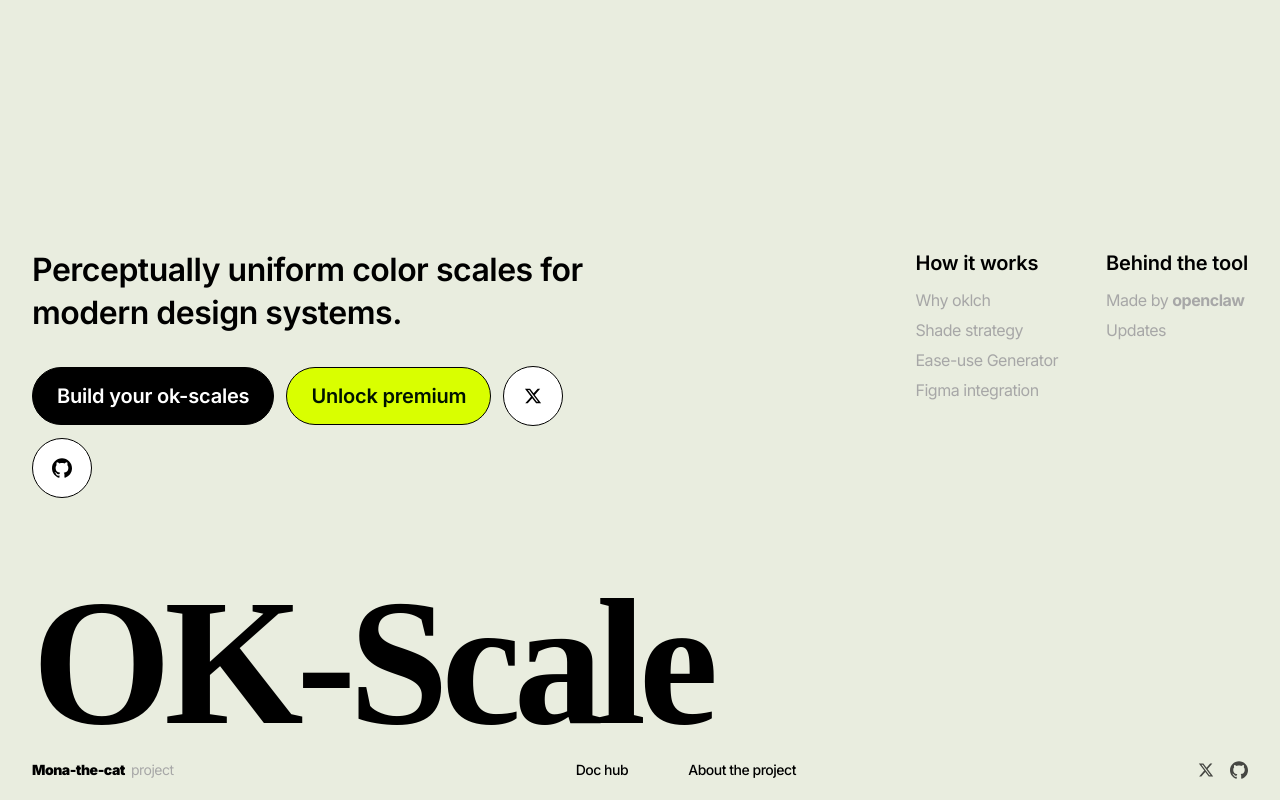
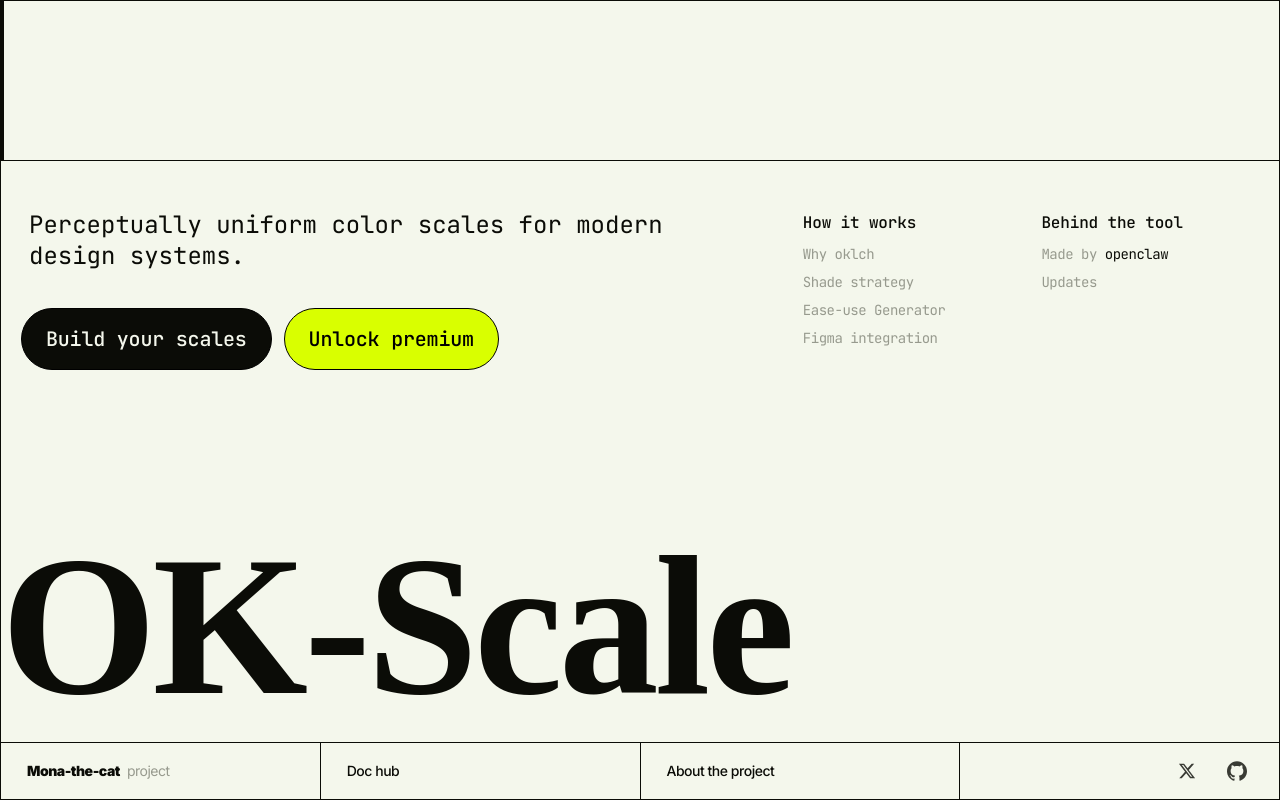
Before and after one commit to BIAsia/okscale, a Preact app: page / in a window 1280 px wide. Built offline with nearby package versions, Linux system fonts and the light colour scheme; a web font is replaced by a local one.

Commit message:
fix: UI problems

```diff
--- a/src/pages/LandingPage.tsx
+++ b/src/pages/LandingPage.tsx
@@ -1,5 +1,6 @@
 import { useState, useRef } from 'preact/hooks';
 import type { FullPalette, PaletteEntry } from '../lib/palette';
+import { contrastRatio } from '../lib/contrast';
 
 type LandingPageProps = {
   baseHex: string;
@@ -114,13 +115,16 @@ function BannerColumn(props: {
       {hasScale ? (
         <div class="landing-banner-shades">
           {scale.map(function (item, i) {
+            var darkContrast = contrastRatio('#0b0c07', item.hex);
+            var lightContrast = contrastRatio('#f4f7ec', item.hex);
+            var stepColor = darkContrast >= lightContrast ? 'rgba(11,12,7,0.55)' : 'rgba(244,247,236,0.65)';
             return (
               <div
                 key={i}
                 class="landing-banner-shade"
                 style={{ background: item.hex }}
               >
-                <span class="landing-banner-shade-step">{item.step}</span>
+                <span class="landing-banner-shade-step" style={{ color: stepColor }}>{item.step}</span>
               </div>
             );
           })}
@@ -134,7 +138,7 @@ function BannerColumn(props: {
 
 function LandingContent(props: { onNavigate: (to: string) => void }) {
   return (
-    <div class="landing-content section">
+    <div class="landing-content">
       <div class="landing-content-left">
         <h1 class="landing-tagline">
           Perceptually uniform color scales for modern design systems.
@@ -147,33 +151,11 @@ function LandingContent(props: { onNavigate: (to: string) => void }) {
               props.onNavigate('/app');
             }}
           >
-            Build your ok-scales
+            Build your scales
           </button>
           <button type="button" class="landing-btn landing-btn-accent">
             Unlock premium
           </button>
-          <a
-            class="landing-icon-btn"
-            href="https://x.com"
-            target="_blank"
-            rel="noreferrer"
-            aria-label="X (Twitter)"
-          >
-            <svg width="18" height="18" viewBox="0 0 24 24" fill="currentColor" aria-hidden="true">
-              <path d="M18.244 2.25h3.308l-7.227 8.26 8.502 11.24H16.17l-5.214-6.817L4.99 21.75H1.68l7.73-8.835L1.254 2.25H8.08l4.713 6.231zm-1.161 17.52h1.833L7.084 4.126H5.117z" />
-            </svg>
-          </a>
-          <a
-            class="landing-icon-btn"
-            href="https://github.com/BIAsia/okscale"
-            target="_blank"
-            rel="noreferrer"
-            aria-label="GitHub"
-          >
-            <svg width="20" height="20" viewBox="0 0 24 24" fill="currentColor" aria-hidden="true">
-              <path d="M12 .297c-6.63 0-12 5.373-12 12 0 5.303 3.438 9.8 8.205 11.385.6.113.82-.258.82-.577 0-.285-.01-1.04-.015-2.04-3.338.724-4.042-1.61-4.042-1.61C4.422 18.07 3.633 17.7 3.633 17.7c-1.087-.744.084-.729.084-.729 1.205.084 1.838 1.236 1.838 1.236 1.07 1.835 2.809 1.305 3.495.998.108-.776.417-1.305.76-1.605-2.665-.3-5.466-1.332-5.466-5.93 0-1.31.465-2.38 1.235-3.22-.135-.303-.54-1.523.105-3.176 0 0 1.005-.322 3.3 1.23.96-.267 1.98-.399 3-.405 1.02.006 2.04.138 3 .405 2.28-1.552 3.285-1.23 3.285-1.23.645 1.653.24 2.873.12 3.176.765.84 1.23 1.91 1.23 3.22 0 4.61-2.805 5.625-5.475 5.92.42.36.81 1.096.81 2.22 0 1.606-.015 2.896-.015 3.286 0 .315.21.69.825.57C20.565 22.092 24 17.592 24 12.297c0-6.627-5.373-12-12-12" />
-            </svg>
-          </a>
         </div>
       </div>
       <div class="landing-content-right">
@@ -209,14 +191,25 @@ function LandingHeroType() {
 function LandingFooter(props: { onNavigate: (to: string) => void }) {
   return (
     <footer class="landing-footer">
+      <div class="landing-footer-cell">
         <div class="landing-footer-brand">
           <span class="landing-footer-name">Mona-the-cat</span>
           <span class="landing-footer-label">project</span>
         </div>
-      <nav class="landing-footer-nav" aria-label="Footer navigation">
-        <a href="/docs" onClick={function (e: Event) { e.preventDefault(); props.onNavigate('/docs'); }}>Doc hub</a>
-        <a href="#">About the project</a>
-      </nav>
+      </div>
+      <div class="landing-footer-cell">
+        <a
+          class="landing-footer-link"
+          href="/docs"
+          onClick={function (e: Event) { e.preventDefault(); props.onNavigate('/docs'); }}
+        >
+          Doc hub
+        </a>
+      </div>
+      <div class="landing-footer-cell">
+        <a class="landing-footer-link" href="#">About the project</a>
+      </div>
+      <div class="landing-footer-cell">
         <div class="landing-footer-icons">
           <a
             class="landing-footer-icon-btn"
@@ -225,7 +218,7 @@ function LandingFooter(props: { onNavigate: (to: string) => void }) {
             rel="noreferrer"
             aria-label="X (Twitter)"
           >
-          <svg width="16" height="16" viewBox="0 0 24 24" fill="currentColor" aria-hidden="true">
+            <svg width="18" height="18" viewBox="0 0 24 24" fill="currentColor" aria-hidden="true">
               <path d="M18.244 2.25h3.308l-7.227 8.26 8.502 11.24H16.17l-5.214-6.817L4.99 21.75H1.68l7.73-8.835L1.254 2.25H8.08l4.713 6.231zm-1.161 17.52h1.833L7.084 4.126H5.117z" />
             </svg>
           </a>
@@ -236,11 +229,12 @@ function LandingFooter(props: { onNavigate: (to: string) => void }) {
             rel="noreferrer"
             aria-label="GitHub"
           >
-          <svg width="18" height="18" viewBox="0 0 24 24" fill="currentColor" aria-hidden="true">
+            <svg width="20" height="20" viewBox="0 0 24 24" fill="currentColor" aria-hidden="true">
               <path d="M12 .297c-6.63 0-12 5.373-12 12 0 5.303 3.438 9.8 8.205 11.385.6.113.82-.258.82-.577 0-.285-.01-1.04-.015-2.04-3.338.724-4.042-1.61-4.042-1.61C4.422 18.07 3.633 17.7 3.633 17.7c-1.087-.744.084-.729.084-.729 1.205.084 1.838 1.236 1.838 1.236 1.07 1.835 2.809 1.305 3.495.998.108-.776.417-1.305.76-1.605-2.665-.3-5.466-1.332-5.466-5.93 0-1.31.465-2.38 1.235-3.22-.135-.303-.54-1.523.105-3.176 0 0 1.005-.322 3.3 1.23.96-.267 1.98-.399 3-.405 1.02.006 2.04.138 3 .405 2.28-1.552 3.285-1.23 3.285-1.23.645 1.653.24 2.873.12 3.176.765.84 1.23 1.91 1.23 3.22 0 4.61-2.805 5.625-5.475 5.92.42.36.81 1.096.81 2.22 0 1.606-.015 2.896-.015 3.286 0 .315.21.69.825.57C20.565 22.092 24 17.592 24 12.297c0-6.627-5.373-12-12-12" />
             </svg>
           </a>
         </div>
+      </div>
     </footer>
   );
 }
--- a/src/styles/global.css
+++ b/src/styles/global.css
@@ -18,7 +18,7 @@ body {
   line-height: 1.5;
   letter-spacing: -0.48px;
   color: var(--ok-neutral-950);
-  background: var(--ok-neutral-100);
+  background: #f4f7ec;
 }
 
 ::selection {
@@ -1167,17 +1167,21 @@ a:focus-visible {
 /* ── Landing Page Redesign ── */
 
 .landing-wrap {
-  min-height: 100vh;
-  background: var(--ok-neutral-100);
+  height: 100dvh;
+  min-height: 600px;
+  background: #f4f7ec;
   display: flex;
   flex-direction: column;
+  border: 1.5px solid #0b0c07;
+  overflow: hidden;
 }
 
 /* Banner: 4-column color strip */
 .landing-banner {
   display: flex;
   width: 100%;
-  height: 200px;
+  height: 160px;
+  border-bottom: 1.5px solid #0b0c07;
 }
 
 /* ── Banner column ── */
@@ -1188,17 +1192,23 @@ a:focus-visible {
   overflow: hidden;
   cursor: pointer;
   min-width: 0;
-  transition: flex-grow 0.45s cubic-bezier(0.4, 0, 0.2, 1);
+  transition: flex 0.45s cubic-bezier(0.4, 0, 0.2, 1);
+  border-right: 1.5px solid #0b0c07;
+}
+.landing-banner-col:last-child {
+  border-right: none;
 }
 
 /* Hovered column: expand to fill nearly all space */
 .landing-banner-col--expanded {
-  flex-grow: 11;
-}
-
-/* Other columns while a sibling is expanded: collapse to nothing */
+  flex: 1 1 100%;
+}
+
+/* Other columns while a sibling is expanded: collapse to zero width */
 .landing-banner-col--other-hidden {
-  flex-grow: 0.001;
+  flex: 0 0 0;
+  min-width: 0;
+  border-right: none;
 }
 
 /* Collapsing column: flex returns to 1 (default), shades still visible */
@@ -1225,9 +1235,10 @@ a:focus-visible {
 
 /* Palette name label shown in solid (stable) state */
 .landing-banner-label {
-  font-family: 'Inter', sans-serif;
+  font-family: 'JetBrains Mono', monospace;
   font-weight: 400;
-  font-size: 14px;
+  font-size: 16px;
+  line-height: 22px;
   color: rgba(0, 0, 0, 0.45);
   mix-blend-mode: multiply;
   letter-spacing: 0;
@@ -1259,14 +1270,13 @@ a:focus-visible {
   padding-bottom: 10px;
 }
 
-/* Step number (50, 100, … 950) shown inside each shade strip */
+/* Step number shown inside each shade strip — color set via inline style */
 .landing-banner-shade-step {
-  font-family: 'Inter', sans-serif;
-  font-weight: 500;
-  font-size: 10px;
+  font-family: 'JetBrains Mono', monospace;
+  font-weight: 400;
+  font-size: 12px;
   line-height: 1;
-  color: rgba(0, 0, 0, 0.35);
-  mix-blend-mode: multiply;
+  mix-blend-mode: normal;
   user-select: none;
   white-space: nowrap;
 }
@@ -1275,28 +1285,29 @@ a:focus-visible {
 .landing-content {
   display: flex;
   justify-content: space-between;
-  gap: 48px;
-  padding: 48px 32px 0;
-  max-width: 1280px;
-  margin: 0 auto;
+  align-items: flex-start;
   width: 100%;
+  padding: 0;
+  /* no bottom border — OK-Scale hero sits directly below with no divider */
 }
 
 .landing-content-left {
   flex: 1;
-  max-width: 600px;
+  min-width: 0;
   display: flex;
   flex-direction: column;
-  gap: 32px;
+  gap: 37px;
+  padding: 48px 20px;
 }
 
 .landing-tagline {
-  font-family: 'Inter', sans-serif;
-  font-weight: 600;
-  font-size: 32px;
-  line-height: 1.35;
-  letter-spacing: -0.5px;
-  color: #000;
+  font-family: 'JetBrains Mono', monospace;
+  font-weight: 400;
+  font-size: 24px;
+  line-height: normal;
+  letter-spacing: 0;
+  color: #0b0c07;
+  padding-left: 8px;
 }
 
 .landing-actions {
@@ -1311,14 +1322,16 @@ a:focus-visible {
   align-items: center;
   justify-content: center;
   cursor: pointer;
-  font-family: 'Inter', sans-serif;
-  font-weight: 600;
+  font-family: 'JetBrains Mono', monospace;
+  font-weight: 500;
   font-size: 20px;
+  line-height: 28px;
   letter-spacing: -0.2px;
   padding: 16px 24px;
   border-radius: 999px;
-  border: 1px solid #000;
+  border: 1.5px solid #000;
   transition: transform 0.15s ease;
+  white-space: nowrap;
 }
 
 .landing-btn:hover {
@@ -1326,13 +1339,13 @@ a:focus-visible {
 }
 
 .landing-btn-dark {
-  background: #000;
-  color: #fff;
+  background: #0b0c07;
+  color: #f4f7ec;
 }
 
 .landing-btn-accent {
-  background: var(--ok-highlight);
-  color: var(--ok-highlight-fg);
+  background: #d9ff00;
+  color: #000;
 }
 
 .landing-icon-btn {
@@ -1356,49 +1369,58 @@ a:focus-visible {
 /* Right side link groups */
 .landing-content-right {
   display: flex;
-  gap: 48px;
   flex-shrink: 0;
+  padding-right: 48px;
 }
 
 .landing-link-group {
   display: flex;
   flex-direction: column;
   gap: 6px;
+  padding: 48px;
 }
 
 .landing-link-title {
-  font-family: 'Inter', sans-serif;
-  font-weight: 600;
-  font-size: 20px;
-  letter-spacing: -0.2px;
-  color: #000;
-  margin-bottom: 4px;
+  font-family: 'JetBrains Mono', monospace;
+  font-weight: 500;
+  font-size: 16px;
+  line-height: 28px;
+  letter-spacing: -0.16px;
+  color: #0b0c07;
+  margin-bottom: 0;
 }
 
 .landing-link {
-  font-family: 'Inter', sans-serif;
+  font-family: 'JetBrains Mono', monospace;
   font-weight: 400;
-  font-size: 16px;
-  color: #a7a7a7;
+  font-size: 14px;
+  line-height: 22px;
+  color: #979a8e;
   text-decoration: none;
   transition: color 0.2s ease;
+  white-space: nowrap;
 }
 
 .landing-link:hover {
-  color: #000;
+  color: #0b0c07;
+}
+
+.landing-link strong {
+  font-weight: 400;
+  color: #0b0c07;
 }
 
 /* Giant hero type */
 .landing-hero-type {
-  flex: 1;
+  flex: 1 1 0;
+  min-height: clamp(100px, 15vw, 200px);
   display: flex;
   align-items: flex-end;
-  padding: 0 32px;
-  max-width: 1280px;
-  margin: 0 auto;
+  padding: 0 0 clamp(8px, 1.25vw, 16px) 0;
   width: 100%;
   overflow: hidden;
   animation: landing-hero-enter 0.8s ease-out 0.3s both;
+  border-bottom: 1.5px solid #0b0c07;
 }
 
 @keyframes landing-hero-enter {
@@ -1415,77 +1437,91 @@ a:focus-visible {
 .landing-hero-text {
   font-family: 'Hepta Slab', serif;
   font-weight: 800;
-  font-size: clamp(80px, 14vw, 200px);
-  line-height: 0.85;
-  letter-spacing: -0.04em;
-  color: #000;
+  font-size: clamp(60px, 15.625vw, 200px);
+  line-height: 1;
+  letter-spacing: -0.02em;
+  color: #0b0c07;
   white-space: nowrap;
   -webkit-user-select: none;
   user-select: none;
 }
 
-/* Footer bar */
+/* Footer bar — 4-cell grid */
 .landing-footer {
   display: flex;
-  align-items: center;
-  justify-content: space-between;
-  padding: 20px 32px;
-  max-width: 1280px;
-  margin: 0 auto;
+  align-items: stretch;
   width: 100%;
+  height: 56px;
+}
+
+.landing-footer-cell {
+  flex: 1;
+  display: flex;
+  align-items: center;
+  padding: 0 26px;
+  border-right: 1.5px solid #0b0c07;
+  overflow: hidden;
+  min-width: 0;
+}
+
+.landing-footer-cell:last-child {
+  border-right: none;
+  justify-content: flex-end;
 }
 
 .landing-footer-brand {
   display: flex;
   align-items: center;
-  gap: 6px;
+  gap: 7px;
+  white-space: nowrap;
 }
 
 .landing-footer-name {
   font-family: 'Inter', sans-serif;
   font-weight: 800;
   font-size: 14px;
-  color: #000;
+  line-height: 18px;
+  color: #0b0c07;
 }
 
 .landing-footer-label {
   font-family: 'Inter', sans-serif;
   font-weight: 400;
   font-size: 14px;
-  color: #a7a7a7;
-}
-
-.landing-footer-nav {
-  display: flex;
-  gap: 60px;
-}
-
-.landing-footer-nav a {
+  line-height: 18px;
+  color: #979a8e;
+}
+
+.landing-footer-link {
   font-family: 'Inter', sans-serif;
   font-weight: 500;
   font-size: 14px;
-  color: #000;
+  line-height: 18px;
+  color: #0b0c07;
   text-decoration: none;
+  white-space: nowrap;
   transition: color 0.2s ease;
 }
 
-.landing-footer-nav a:hover {
-  color: #a7a7a7;
+.landing-footer-link:hover {
+  color: #979a8e;
 }
 
 .landing-footer-icons {
   display: flex;
   align-items: center;
-  gap: 16px;
+  gap: 18px;
 }
 
 .landing-footer-icon-btn {
   display: flex;
   align-items: center;
   justify-content: center;
-  color: #000;
+  width: 32px;
+  height: 32px;
+  color: #0b0c07;
   text-decoration: none;
-  opacity: 0.7;
+  opacity: 0.8;
   transition: opacity 0.2s ease;
 }
 
@@ -1514,6 +1550,7 @@ a:focus-visible {
   .landing-banner {
     flex-direction: column;
     height: auto;
+    border-bottom: none;
   }
 
   .landing-banner-col {
@@ -1521,20 +1558,20 @@ a:focus-visible {
     width: 100%;
     height: 80px;
     transition: none;
+    border-right: none;
+    border-bottom: 1.5px solid #0b0c07;
   }
 
   .landing-content {
     flex-direction: column;
-    gap: 32px;
-    padding: 32px 16px 0;
   }
 
   .landing-content-left {
-    max-width: 100%;
+    padding: 32px 16px;
   }
 
   .landing-tagline {
-    font-size: 24px;
+    font-size: 18px;
   }
 
   .landing-btn {
@@ -1542,29 +1579,42 @@ a:focus-visible {
     padding: 12px 20px;
   }
 
-  .landing-icon-btn {
-    width: 48px;
-    height: 48px;
-  }
-
   .landing-content-right {
     flex-direction: column;
-    gap: 24px;
+    padding-right: 0;
+  }
+
+  .landing-link-group {
+    padding: 24px 16px;
   }
 
   .landing-hero-type {
-    padding: 0 16px;
+    flex: none;
+    height: clamp(140px, 40vw, 220px);
+    padding: 0 0 16px 0;
+    order: 1;
+  }
+
+  .landing-content {
+    order: 2;
   }
 
   .landing-footer {
-    flex-direction: column;
-    gap: 16px;
-    align-items: flex-start;
-    padding: 20px 16px;
-  }
-
-  .landing-footer-nav {
-    gap: 24px;
+    order: 3;
+  }
+
+  .landing-footer {
     flex-wrap: wrap;
-  }
-}
+    height: auto;
+  }
+
+  .landing-footer-cell {
+    flex: 1 1 50%;
+    height: 56px;
+    border-bottom: 1.5px solid #0b0c07;
+  }
+
+  .landing-footer-cell:last-child {
+    border-right: none;
+  }
+}
```
Lines whose indentation alone changed are shown as unchanged.
